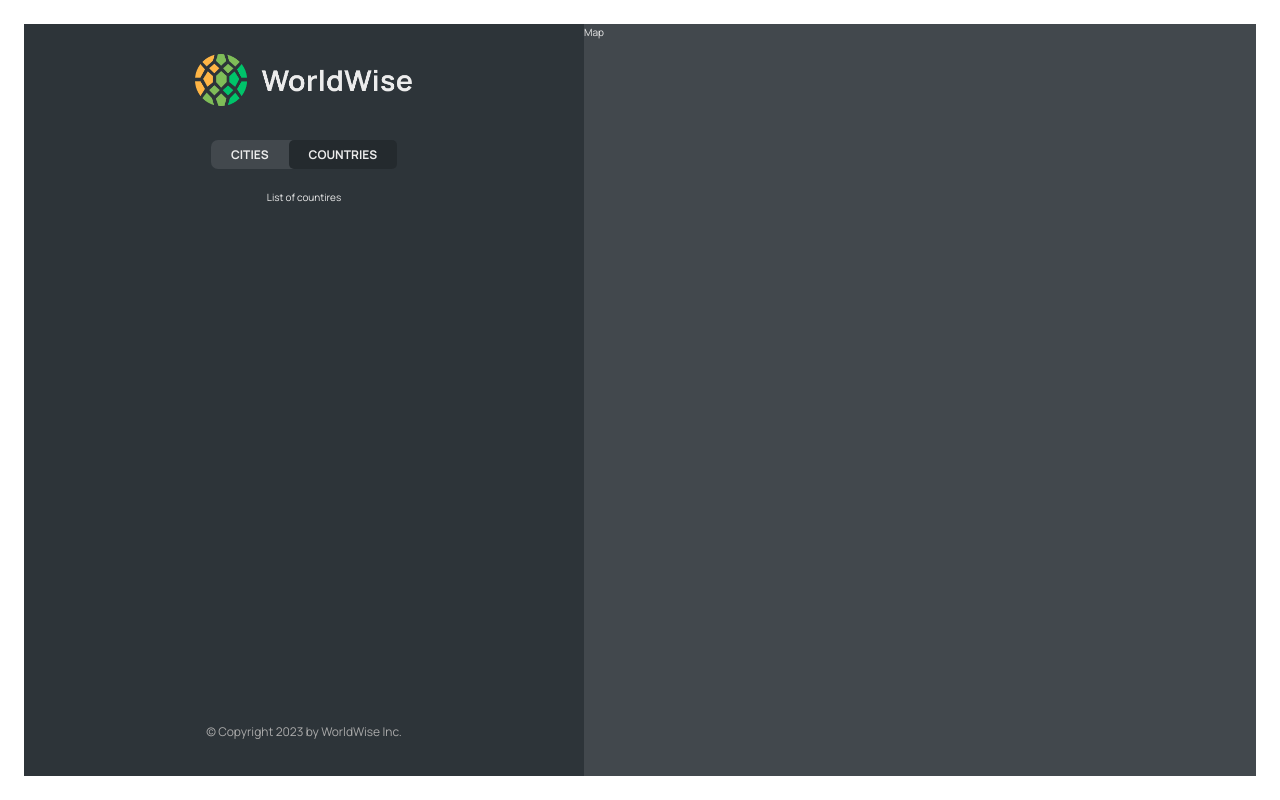
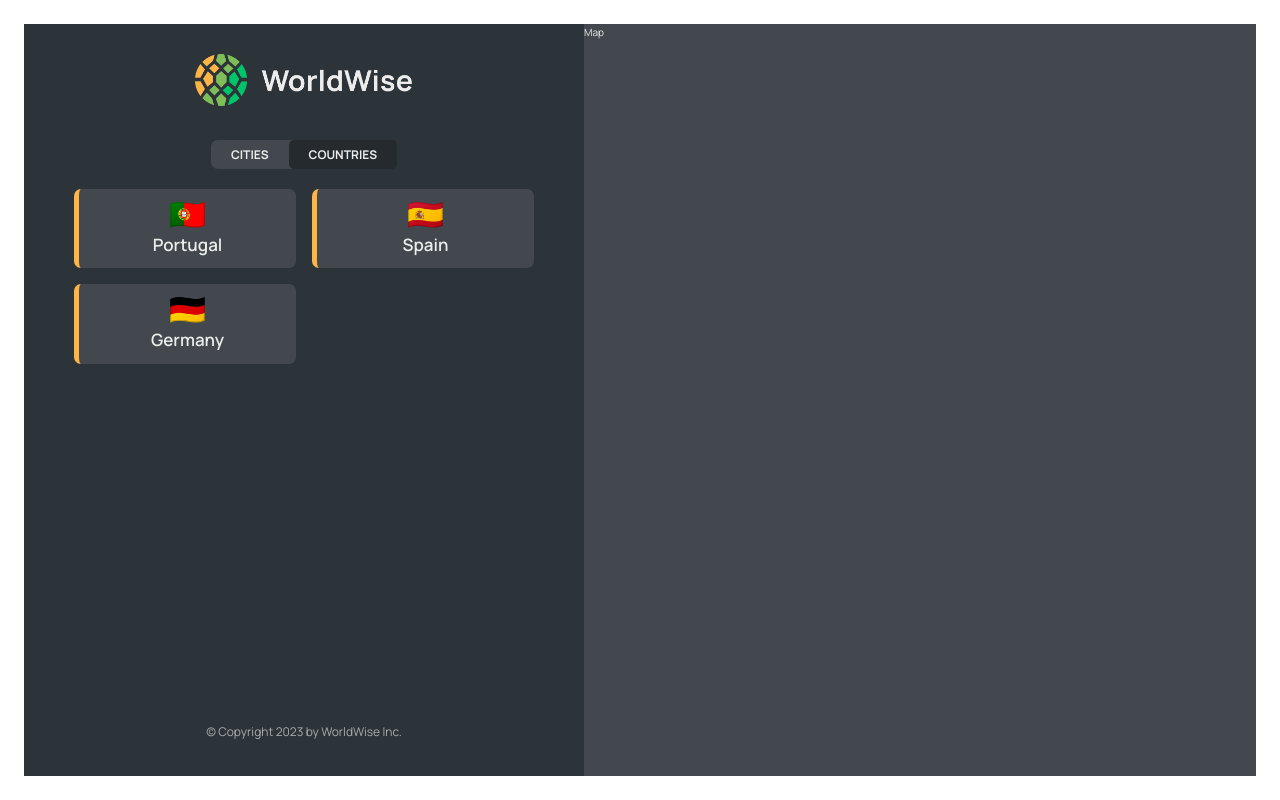
Before and after one commit to eryxmiliaris/10-worldwise, a React (Vite) app: page /app/countries in a window 1280 px wide. Built offline with nearby package versions, Linux system fonts and the light colour scheme; data requests are answered from the project's data file.

Commit message:
Add list of countries

```diff
--- a/src/App.jsx
+++ b/src/App.jsx
@@ -1,4 +1,5 @@
 import { BrowserRouter, Route, Routes } from "react-router-dom";
+import { useEffect, useState } from "react";
 import Product from "./pages/Product";
 import Pricing from "./pages/Pricing";
 import Homepage from "./pages/Homepage";
@@ -6,7 +7,7 @@
 import AppLayout from "./pages/AppLayout";
 import Login from "./pages/Login";
 import CityList from "./components/CityList";
-import { useEffect, useState } from "react";
+import CountryList from "./components/CountryList";
 
 const BASE_URL = "http://localhost:8000";
 
@@ -45,7 +46,10 @@
             path="cities"
             element={<CityList cities={cities} isLoading={isLoading} />}
           />
-          <Route path="countries" element={<p>List of countires</p>} />
+          <Route
+            path="countries"
+            element={<CountryList cities={cities} isLoading={isLoading} />}
+          />
           <Route path="Form" element={<p>Form</p>} />
         </Route>
         <Route path="*" element={<PageNotFound />} />
--- /dev/null
+++ b/src/components/CountryList.jsx
@@ -0,0 +1,33 @@
+import CountryItem from "./CountryItem";
+import styles from "./CountryList.module.css";
+import Message from "./Message";
+import Spinner from "./Spinner";
+
+function CountryList({ cities, isLoading }) {
+  if (isLoading) return <Spinner />;
+
+  if (!cities.length)
+    return (
+      <Message
+        message={"Add your first city by clicking on a city on the map!"}
+      />
+    );
+
+  const countries = cities.reduce(
+    (arr, city) =>
+      arr.map((el) => el.country).includes(city.country)
+        ? arr
+        : [...arr, { country: city.country, emoji: city.emoji }],
+    []
+  );
+
+  return (
+    <div className={styles.countryList}>
+      {countries.map((country) => (
+        <CountryItem country={country} key={country.id} />
+      ))}
+    </div>
+  );
+}
+
+export default CountryList;
```
